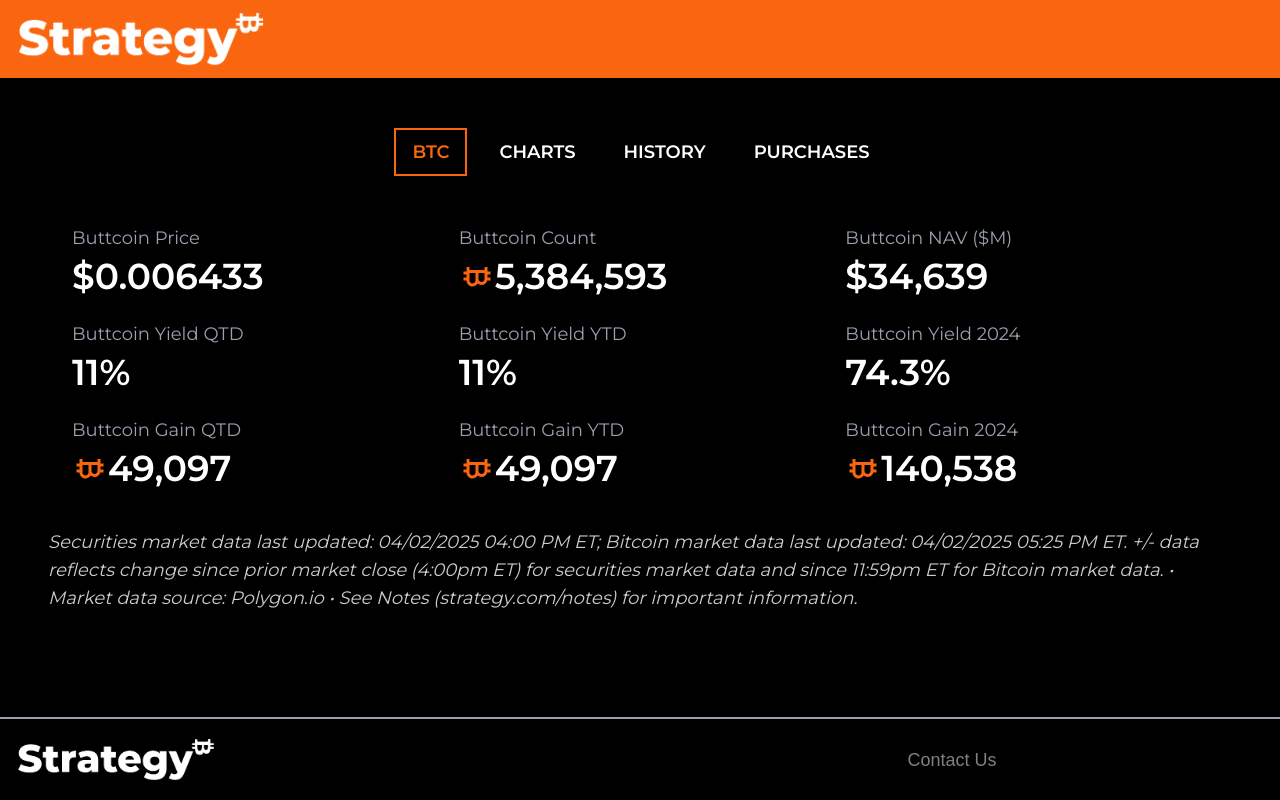
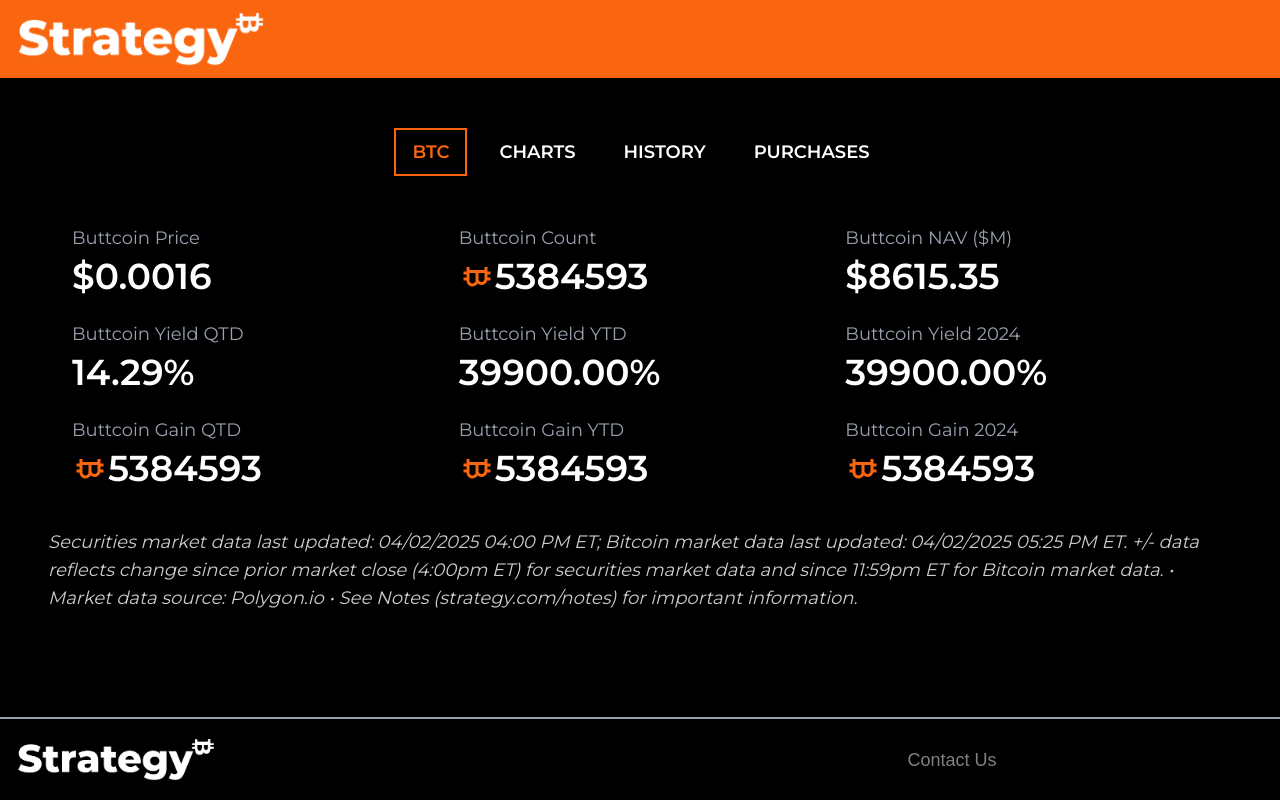
Before and after one commit to mickey0511/strategy-butcoin, a Next.js app: page / in a window 1280 px wide. Built offline with nearby package versions, Linux system fonts and the light colour scheme.

Commit message:
frontend_finish

```diff
--- a/src/app/Componenets/btc.tsx
+++ b/src/app/Componenets/btc.tsx
@@ -5,19 +5,54 @@
 import { MdCurrencyBitcoin } from "react-icons/md";
 
 const Btc: React.FC = () => {
+  const currentPrice = 0.0016;
+  const currentAmount = 5384593;
+  const butt_NAV = currentPrice * currentAmount;
+  const btc_Yield_Qtd = ((currentPrice - 0.0014) / 0.0014) * 100;
+  const btc_Yield_Ytd = ((currentPrice - 0.000004) / 0.000004) * 100;
+  const btc_Yield_2024 = ((currentPrice - 0.000004) / 0.000004) * 100;
+  const btc_Gain_Qtd = currentAmount;
+  const btc_Gain_Ytd = currentAmount;
+  const btc_Gain_2024 = currentAmount;
+
   const stats = [
-    { name: "Buttcoin Price", value: "$0.006433" },
-    { name: "Buttcoin Count", value: <><MdCurrencyBitcoin className ="text-4xl text-[#fa660f] rotate-90"/> 5,384,593</> },
-    { name: "Buttcoin NAV ($M)", value: "$34,639" },
-    { name: "Buttcoin Yield QTD", value: "11%" },
-    { name: "Buttcoin Yield YTD", value: "11%" },
-    { name: "Buttcoin Yield 2024", value: "74.3%" },
-    { name: "Buttcoin Gain QTD", value: <><MdCurrencyBitcoin className="text-4xl text-[#fa660f] rotate-90" /> 49,097</> },
-    { name: "Buttcoin Gain YTD", value: <><MdCurrencyBitcoin className="text-4xl text-[#fa660f] rotate-90" /> 49,097</> },
-    { name: "Buttcoin Gain 2024", value: <><MdCurrencyBitcoin className="text-4xl text-[#fa660f] rotate-90" /> 140,538</> }
-    // { name: "BUTTCoin $ Gain QTD ($M)", value: "$4,081", change: "-0.75%" },
-    // { name: "BUTTCoin $ Gain YTD ($M)", value: "$4,081", change: "+0.52%" },
-    // { name: "BUTTCoin $ Gain 2024 ($M)", value: "$13,133", change: "+2.10%" },
+    { name: "Buttcoin Price", value: `$${currentPrice.toFixed(4)}` },
+    {
+      name: "Buttcoin Count",
+      value: (
+        <>
+          <MdCurrencyBitcoin className="text-4xl text-[#fa660f] rotate-90" /> {currentAmount}
+        </>
+      )
+    },
+    { name: "Buttcoin NAV ($M)", value: `$${butt_NAV.toFixed(2)}` },
+    { name: "Buttcoin Yield QTD", value: `${btc_Yield_Qtd.toFixed(2)}%` },
+    { name: "Buttcoin Yield YTD", value: `${btc_Yield_Ytd.toFixed(2)}%` },
+    { name: "Buttcoin Yield 2024", value: `${btc_Yield_2024.toFixed(2)}%` },
+    {
+      name: "Buttcoin Gain QTD",
+      value: (
+        <>
+          <MdCurrencyBitcoin className="text-4xl text-[#fa660f] rotate-90" /> {btc_Gain_Qtd}
+        </>
+      )
+    },
+    {
+      name: "Buttcoin Gain YTD",
+      value: (
+        <>
+          <MdCurrencyBitcoin className="text-4xl text-[#fa660f] rotate-90" /> {btc_Gain_Ytd}
+        </>
+      )
+    },
+    {
+      name: "Buttcoin Gain 2024",
+      value: (
+        <>
+          <MdCurrencyBitcoin className="text-4xl text-[#fa660f] rotate-90" /> {btc_Gain_2024}
+        </>
+      )
+    }
   ];
 
   return (
@@ -28,4 +63,5 @@
     </div>
   );
 };
+
 export default Btc;
```
